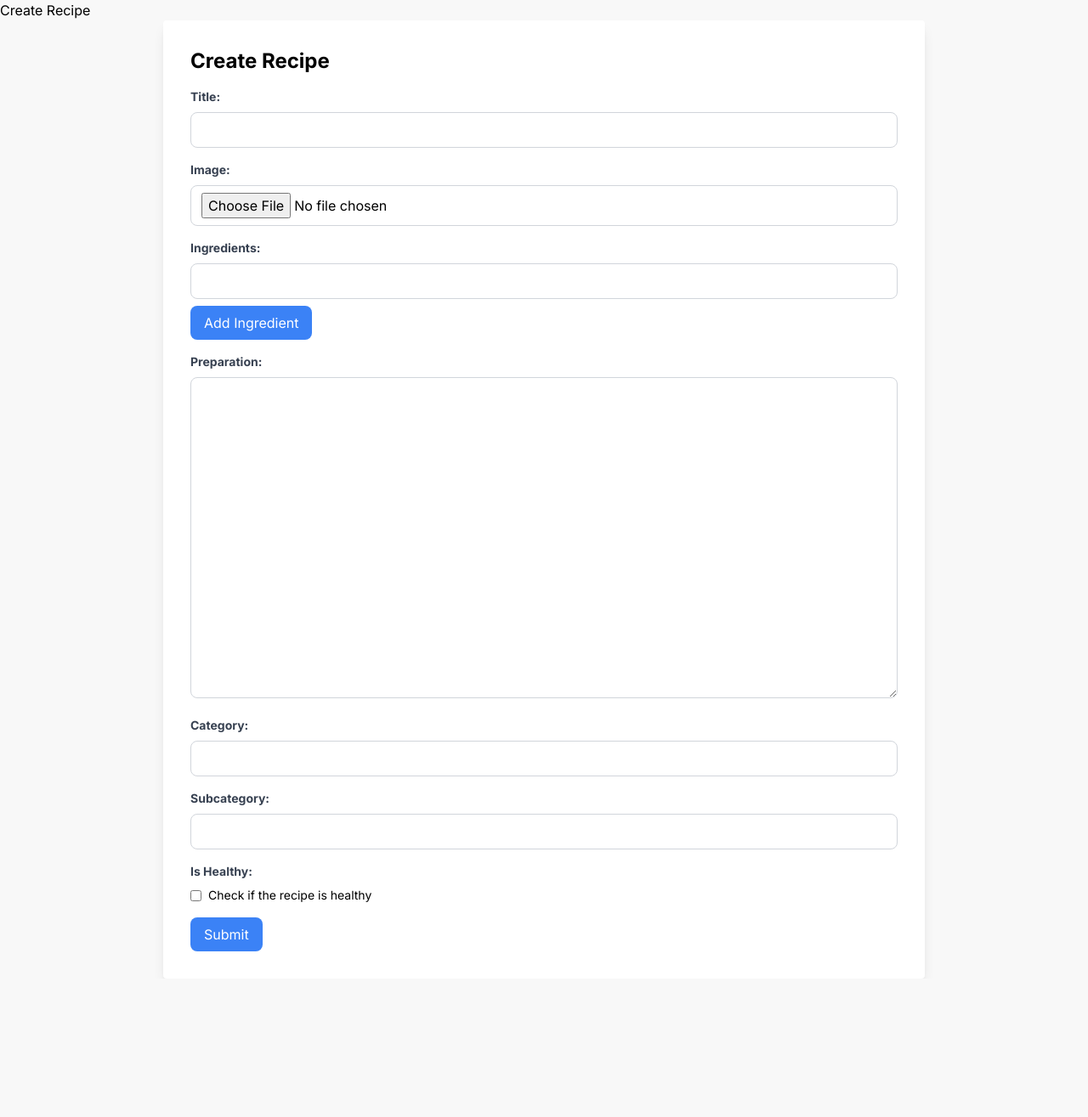
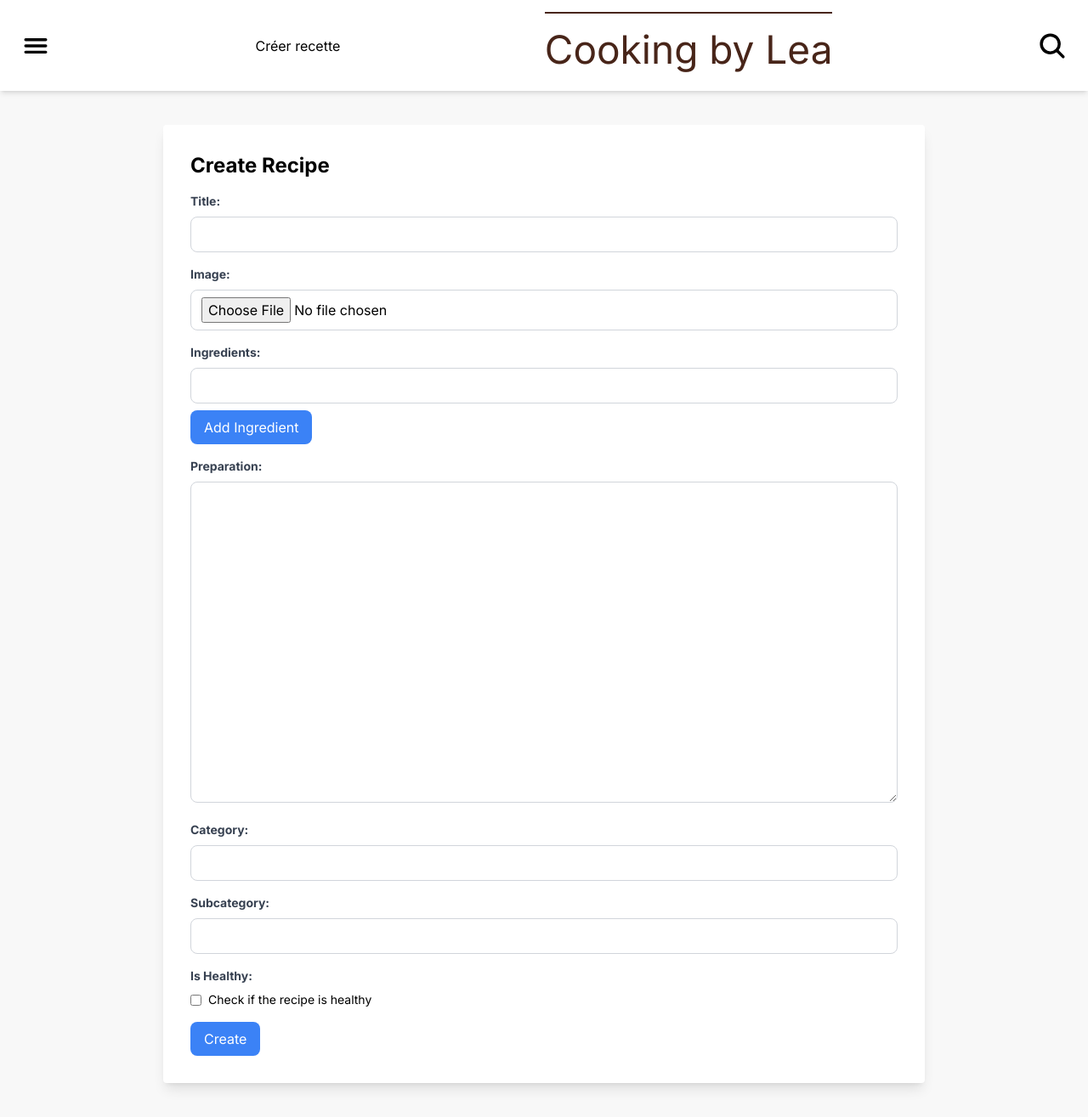
Before and after one commit to Aldomf/coooking-by-lea, a Next.js app: page /admin/create in a window 1280 px wide. Shown: the whole page at 85% size. Before the commit the page ends 1152 px from the top, so only its background shows below. Built offline with nearby package versions, Linux system fonts and the light colour scheme.

Commit message:
adding form validation

```diff
--- a/src/app/admin/create/page.tsx
+++ b/src/app/admin/create/page.tsx
@@ -1,10 +1,11 @@
-import React from 'react';
-import CreateRecipeForm from '@/components/CreateRecipeForm';
+import React from "react";
+import CreateRecipeForm from "@/components/CreateRecipeForm";
+import Header from "@/components/Header";
 
 const Create = () => {
   return (
     <div>
-      <h1>Create Recipe</h1>
+      <Header />
       <CreateRecipeForm />
     </div>
   );
--- a/src/app/api/recipes/route.ts
+++ b/src/app/api/recipes/route.ts
@@ -69,6 +69,13 @@ export async function POST(req: any) {
     return NextResponse.json(savedRecipe, { status: 201 });
   } catch (error) {
     console.error("Error creating recipe:", error);
+    if (error instanceof Error && "code" in error && error.code === 11000) {
+      // Duplicate key error
+      return NextResponse.json(
+        { message: "A recipe with this title already exists." },
+        { status: 400 }
+      );
+    }
     return NextResponse.json({ error: "Server error" }, { status: 500 });
   }
 }
--- a/src/components/CreateRecipeForm.tsx
+++ b/src/components/CreateRecipeForm.tsx
@@ -12,6 +12,7 @@ const CreateRecipeForm = () => {
   const [category, setCategory] = useState("");
   const [subcategory, setSubcategory] = useState("");
   const [isHealthy, setIsHealthy] = useState(false); // Add state for isHealthy
+  const [errorMessage, setErrorMessage] = useState("");
 
   const handleIngredientChange = (index: number, value: string) => {
     const newIngredients = [...ingredients];
@@ -39,9 +40,9 @@ const CreateRecipeForm = () => {
       formData.append("isHealthy", isHealthy.toString()); // Include isHealthy
 
       // Log the formData entries to see what is being appended
-    formData.forEach((value, key) => {
-      console.log(key, value);
-    });
+      formData.forEach((value, key) => {
+        console.log(key, value);
+      });
 
       const response = await fetch("/api/recipes", {
         method: "POST",
@@ -49,7 +50,10 @@ const CreateRecipeForm = () => {
       });
 
       if (!response.ok) {
-        throw new Error("Failed to create recipe");
+        const errorData = await response.json();
+        setErrorMessage(errorData.message || "Failed to create recipe");
+        window.scrollTo({ top: 0, behavior: "smooth" }); // Scroll to top on error
+        return;
       }
 
       router.push("/");
@@ -58,6 +62,8 @@ const CreateRecipeForm = () => {
       console.log("Recipe created successfully!");
     } catch (error) {
       console.error("Error creating recipe:", error);
+      setErrorMessage("An unexpected error occurred");
+      window.scrollTo({ top: 0, behavior: "smooth" });
     }
   };
 
@@ -69,8 +75,13 @@ const CreateRecipeForm = () => {
   };
 
   return (
-    <div className="max-w-4xl mx-auto bg-white p-8 rounded shadow-lg">
+    <div className="max-w-4xl mx-auto bg-white p-8 rounded shadow-lg mb-10">
       <h2 className="text-2xl font-bold mb-4">Create Recipe</h2>
+      {errorMessage && (
+        <div className="bg-red-100 text-red-700 p-3 mb-4 rounded">
+          {errorMessage}
+        </div>
+      )}
       <form onSubmit={handleSubmit} encType="multipart/form-data">
         <div className="mb-4">
           <label
@@ -207,7 +218,7 @@ const CreateRecipeForm = () => {
           type="submit"
           className="bg-blue-500 hover:bg-blue-600 text-white px-4 py-2 rounded-lg"
         >
-          Submit
+          Create
         </button>
       </form>
     </div>
```
